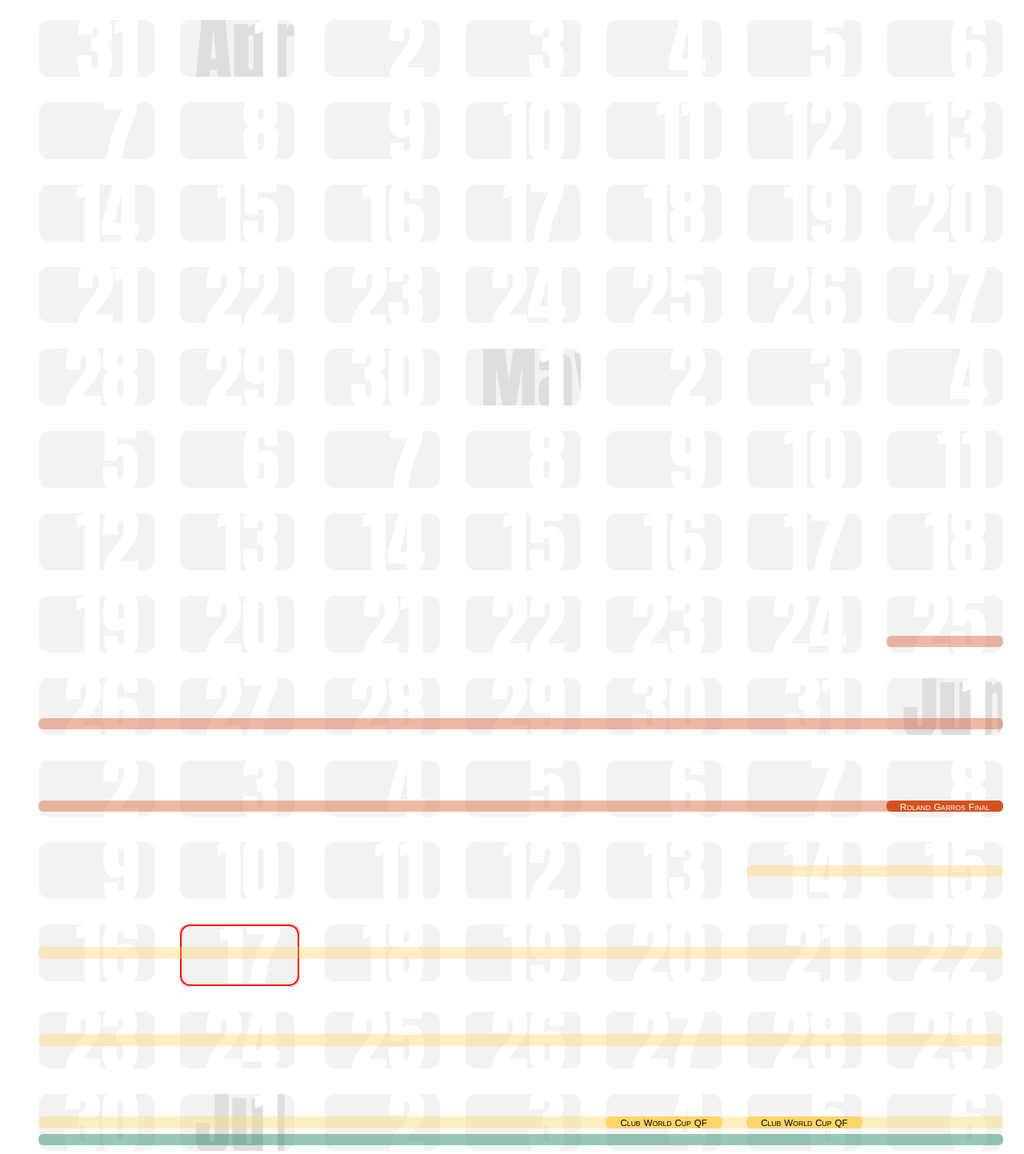
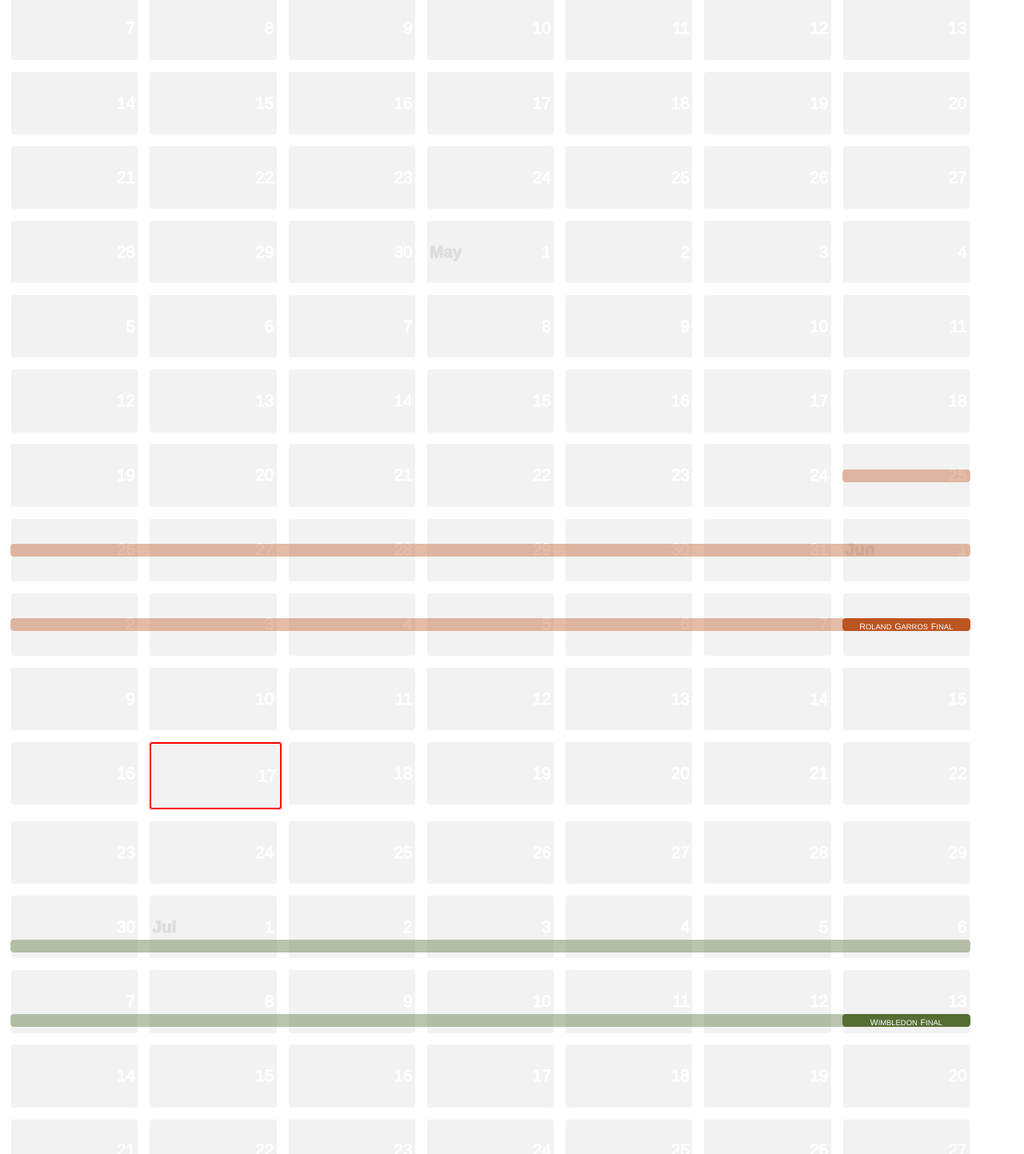
Before and after one commit to taninounet/calendar, a plain HTML site: page index.html in a window 1280 px wide. Shown: the part 1321-2764 px from the top of the page at 80% size. Drawn offline with Linux system fonts and the light colour scheme; a web font is replaced by a local one.

Commit message:
Update index.html

```diff
--- a/index.html
+++ b/index.html
@@ -7,52 +7,69 @@
   <style>
     @import url('https://fonts.googleapis.com/css2?family=Sharp+Sans+Bold&display=swap');
 
+    :root {
+      /* gap & cell dimensions so that cell : gap = 37 : 3 */
+      --gap: calc((300vw - 240px) / 277);
+      --cell: calc(var(--gap) * 37 / 3);
+      /* border-radius so that cell : radius = 37 : 1 */
+      --radius: calc(var(--cell) / 37);
+      /* will be updated at runtime to a linear function of window width */
+      --eventFont: 0.8em;
+    }
+
     body {
-      font-family: Impact, Haettenschweiler, 'Arial Narrow Bold', sans-serif;
+      font-family: Sharp\ Sans\ Bold, Futura, Helvetica, sans-serif;
       background: white;
-      padding: 0 40px;
+      padding: 0;
+      margin: 0;
+    }
+
+    .calendar {
+      display: grid;
+      grid-template-columns: repeat(7, var(--cell));
+      gap: var(--gap);
+      padding: var(--gap);
       position: relative;
     }
-    .calendar {
-      display: grid;
-      grid-template-columns: repeat(7, 1fr);
-      gap: 30px;
+
+    .day {
       position: relative;
-    }
-    .day {
+      border-radius: var(--radius);
+      background-color: #f2f2f2;
       outline: 1px solid white;
       outline-offset: -1px;
-      position: relative;
-      border-radius: 14px;
-      background-color: #f2f2f2;
+      overflow: hidden;
+
+      /* fixed aspect ratio */
+      width: var(--cell);
+      height: calc(var(--cell) / 2);
+
       display: flex;
+      justify-content: space-between;
       align-items: stretch;
-      overflow: hidden;
-      justify-content: space-between;
-      width: calc((100vw - (6 * 30px) - 80px) / 7);
-      height: calc(((100vw - (6 * 30px) - 80px) / 7) / 2);
     }
+
     .date-number, .month-label {
       width: 50%;
-      height: 100%;
       display: flex;
       align-items: center;
       line-height: 1;
-      font-size: calc(((100vw - (6 * 30px) - 80px) / 7) / 2 * 1.3);
+      font-size: calc(var(--cell) * 0.13);
       -webkit-text-stroke: 1px white;
     }
     .date-number {
       justify-content: flex-end;
       color: white;
-      padding-right: 20px;
+      padding-right: 0.2em;
     }
     .month-label {
       justify-content: flex-start;
       color: #dddddd;
       font-weight: bold;
-      padding-left: 20px;
+      padding-left: 0.2em;
       -webkit-text-stroke-color: #dddddd;
     }
+
     .today {
       border: 3px solid red;
       z-index: 4;
@@ -61,32 +78,34 @@
     /* Event styling */
     .event-bar, .event-final {
       position: absolute;
-      border-radius: 6px;
+      border-radius: var(--radius);
       display: flex;
       align-items: baseline;
       justify-content: center;
-      font-family: 'Sharp Sans Bold', Futura, Helvetica, sans-serif;
+      font-family: Sharp\ Sans\ Bold, Futura, Helvetica, sans-serif;
       text-transform: uppercase;
       pointer-events: none;
+      line-height: 1;
       z-index: 5;
-      line-height: 1;
     }
-    .event-bar { }
+    .event-bar {
+      /* translucent fill */
+    }
     .event-final {
-      font-weight: normal;
-      font-size: 0.9em;
-      /* color will be set per-event via JS */
+      /* dynamic font-size */
+      font-size: var(--eventFont);
+      color: currentColor; /* set via JS */
     }
     .event-final span {
       display: inline-block;
       vertical-align: baseline;
-      transform: translateY(0%);
+      transform: translateY(30%);
     }
     .big-letter {
       font-size: 0.8em;
     }
     .small-letter {
-      font-size: 0.6em;
+      font-size: 0.7em;
     }
   </style>
 </head>
@@ -94,19 +113,26 @@
   <div class="calendar" id="calendar"></div>
 
   <script>
+    // recalc --eventFont to be a linear function of window.innerWidth
+    function updateEventFont() {
+      const w = window.innerWidth;
+      // example: f(600px)=0.5em, f(1200px)=0.8em  => f(w)=0.0005*w + 0.2
+      const fontSize = 0.0005 * w + 0.2;
+      document.documentElement.style.setProperty('--eventFont', fontSize + 'em');
+    }
+    window.addEventListener('resize', updateEventFont);
+    window.addEventListener('DOMContentLoaded', updateEventFont);
+
+    // calendar setup (unchanged except for color/textColor properties)
     const calendar  = document.getElementById('calendar');
     const startDate = new Date('2024-12-30');
     const endDate   = new Date('2026-12-31');
     const today     = new Date();
 
-    function isSameDay(d1, d2) {
-      return d1.toDateString() === d2.toDateString();
-    }
+    function isSameDay(d1, d2) { return d1.toDateString() === d2.toDateString(); }
+    const dayRefs = [];
+    let monthTracker = -1, todayIndex = null;
 
-    // Build calendar grid
-    let monthTracker = -1;
-    const dayRefs = [];
-    let todayIndex = null;
     for (let d = new Date(startDate); d <= endDate; d.setDate(d.getDate() + 1)) {
       const date = new Date(d);
       const dayDiv = document.createElement('div');
@@ -122,14 +148,14 @@
         dayDiv.appendChild(lbl);
         monthTracker = date.getMonth();
       } else {
-        const placeholder = document.createElement('div');
-        placeholder.className = 'month-label';
-        dayDiv.appendChild(placeholder);
+        const ph = document.createElement('div');
+        ph.className = 'month-label';
+        dayDiv.appendChild(ph);
       }
-      const dateNum = document.createElement('div');
-      dateNum.className = 'date-number';
-      dateNum.textContent = date.getDate();
-      dayDiv.appendChild(dateNum);
+      const dn = document.createElement('div');
+      dn.className = 'date-number';
+      dn.textContent = date.getDate();
+      dayDiv.appendChild(dn);
 
       calendar.appendChild(dayDiv);
       dayRefs.push({ el: dayDiv, date: new Date(date) });
@@ -143,23 +169,15 @@
       return dayRefs.findIndex(o => o.date.toDateString() === dt.toDateString());
     }
 
-    // Events with custom background & text colors
     const events = [
-      { name: "Wimbledon Final",         color: "#007649", textColor: "#FFFFFF", start: new Date("2025-06-30"), end: new Date("2025-07-13"), lane: "bottom" },
-      { name: "Roland Garros Final",     color: "#d35220", textColor: "#FFFFFF", start: new Date("2025-05-25"), end: new Date("2025-06-08"), lane: "bottom" },
-      { name: "Australian Open Final",   color: "#1c91d0", textColor: "#FFFFFF", start: new Date("2025-01-20"), end: new Date("2025-02-02"), lane: "bottom" },
-      { name: "US Open Final",           color: "#02288d", textColor: "#FFFFFF", start: new Date("2025-08-25"), end: new Date("2025-09-07"), lane: "bottom" },
-      { name: "Australian Open Final",   color: "#1c91d0", textColor: "#FFFFFF", start: new Date("2026-01-19"), end: new Date("2026-02-01"), lane: "bottom" },
-      { name: "Roland Garros Final",     color: "#d35220", textColor: "#FFFFFF", start: new Date("2026-05-24"), end: new Date("2026-06-07"), lane: "bottom" },
-      { name: "Wimbledon Final",         color: "#007649", textColor: "#FFFFFF", start: new Date("2026-06-29"), end: new Date("2026-07-12"), lane: "bottom" },
-      { name: "US Open Final",           color: "#02288d", textColor: "#FFFFFF", start: new Date("2026-08-31"), end: new Date("2026-09-13"), lane: "bottom" },
-      { name: "Super Cup Final",         color: "#132257", textColor: "#FFFFFF", start: new Date("2025-08-13"), end: new Date("2025-08-13"), lane: "top"    },
-      { name: "Club World Cup Final",    color: "#fed56a", textColor: "#000000", start: new Date("2025-06-14"), end: new Date("2025-07-13"), lane: "middle" },
-      { name: "Club World Cup SF",       color: "#fed56a", textColor: "#000000", start: new Date("2025-07-09"), end: new Date("2025-07-09"), lane: "middle" },
-      { name: "Club World Cup SF",       color: "#fed56a", textColor: "#000000", start: new Date("2025-07-08"), end: new Date("2025-07-08"), lane: "middle" },
-      { name: "Club World Cup QF",       color: "#fed56a", textColor: "#000000", start: new Date("2025-07-05"), end: new Date("2025-07-05"), lane: "middle" },
-      { name: "Club World Cup QF",       color: "#fed56a", textColor: "#000000", start: new Date("2025-07-04"), end: new Date("2025-07-04"), lane: "middle" }
-
+      { name:"Wimbledon Final",     color:"#536D33", textColor:"#FFFFFF", start:new Date("2025-06-30"), end:new Date("2025-07-13"), lane:"bottom" },
+      { name:"Roland Garros Final", color:"#BB5522", textColor:"#FFFFFF", start:new Date("2025-05-25"), end:new Date("2025-06-08"), lane:"middle" },
+      { name:"Australian Open Final",color:"#1991D0", textColor:"#FFFFFF", start:new Date("2025-01-20"), end:new Date("2025-02-02"), lane:"top" },
+      { name:"US Open Final",       color:"#B2C8FF", textColor:"#FFFFFF", start:new Date("2025-08-25"), end:new Date("2025-09-07"), lane:"top" },
+      { name:"Australian Open Final",color:"#1991D0", textColor:"#FFFFFF", start:new Date("2026-01-19"), end:new Date("2026-02-01"), lane:"middle" },
+      { name:"Roland Garros Final", color:"#BB5522", textColor:"#FFFFFF", start:new Date("2026-05-24"), end:new Date("2026-06-07"), lane:"bottom" },
+      { name:"Wimbledon Final",     color:"#536D33", textColor:"#FFFFFF", start:new Date("2026-06-29"), end:new Date("2026-07-12"), lane:"top" },
+      { name:"US Open Final",       color:"#B2C8FF", textColor:"#FFFFFF", start:new Date("2026-08-31"), end:new Date("2026-09-13"), lane:"middle" }
     ];
 
     function renderEvents() {
@@ -167,50 +185,45 @@
       const cell0 = dayRefs[0].el.getBoundingClientRect();
       const cellH = cell0.height;
       const laneH = cellH * 0.2;
-      const laneY = [0.1, 0.4, 0.7].map(f => f * cellH);
-      const lanes = { top: 0, middle: 1, bottom: 2 };
+      const laneY = [0.1,0.4,0.7].map(f=>f*cellH);
+      const lanes= { top:0,middle:1,bottom:2 };
 
       events.forEach(evt => {
-        const si = findIndexByDate(evt.start);
-        const ei = findIndexByDate(evt.end);
-        if (si < 0 || ei < 0) return;
+        const si = findIndexByDate(evt.start), ei = findIndexByDate(evt.end);
+        if (si<0||ei<0) return;
+        const sw = Math.floor(si/7), ew = Math.floor(ei/7);
+        for (let w=sw; w<=ew; w++){
+          const s = (w===sw?si:w*7);
+          const e = (w===ew?ei:w*7+6);
+          const sEl=dayRefs[s].el.getBoundingClientRect();
+          const eEl=dayRefs[e].el.getBoundingClientRect();
+          const y  = laneY[ lanes[evt.lane] ];
 
-        const startWeek = Math.floor(si/7), endWeek = Math.floor(ei/7);
-
-        for (let w = startWeek; w <= endWeek; w++) {
-          const segStart = (w === startWeek ? si : w*7);
-          const segEnd   = (w === endWeek   ? ei : w*7 + 6);
-          const sEl = dayRefs[segStart].el.getBoundingClientRect();
-          const eEl = dayRefs[segEnd  ].el.getBoundingClientRect();
-          const y   = laneY[ lanes[evt.lane] ];
-
-          // translucent background bar
           const bar = document.createElement('div');
-          bar.className = 'event-bar';
-          bar.style.left   = `${sEl.left - cw.left}px`;
-          bar.style.top    = `${sEl.top  - cw.top  + y}px`;
-          bar.style.width  = `${eEl.right - sEl.left}px`;
-          bar.style.height = `${laneH}px`;
-          bar.style.backgroundColor = hexToRgba(evt.color, 0.4);
+          bar.className='event-bar';
+          bar.style.left   =`${sEl.left - cw.left}px`;
+          bar.style.top    =`${sEl.top  - cw.top  + y}px`;
+          bar.style.width  =`${eEl.right - sEl.left}px`;
+          bar.style.height =`${laneH}px`;
+          bar.style.backgroundColor = hexToRgba(evt.color,0.4);
           calendar.appendChild(bar);
 
-          // final-day label
-          if (w === endWeek) {
+          if (w===ew){
             const fin = document.createElement('div');
-            fin.className = 'event-final';
-            fin.style.left   = `${eEl.left - cw.left}px`;
-            fin.style.top    = `${eEl.top  - cw.top  + y}px`;
-            fin.style.width  = `${cell0.width}px`;
-            fin.style.height = `${laneH}px`;
+            fin.className='event-final';
+            fin.style.left   =`${eEl.left - cw.left}px`;
+            fin.style.top    =`${eEl.top  - cw.top  + y}px`;
+            fin.style.width  =`${cell0.width}px`;
+            fin.style.height =`${laneH}px`;
             fin.style.backgroundColor = evt.color;
             fin.style.color = evt.textColor;
 
             let html = '';
-            for (let ch of evt.name) {
-              if (/\s/.test(ch))          html += '&nbsp;';
-              else if (/[A-Z]/.test(ch))  html += `<span class="big-letter">${ch}</span>`;
-              else if (/[a-z]/.test(ch))  html += `<span class="small-letter">${ch.toUpperCase()}</span>`;
-              else                         html += `<span class="big-letter">${ch.toUpperCase()}</span>`;
+            for (let ch of evt.name){
+              if (/\s/.test(ch)) html += '&nbsp;';
+              else if (/[A-Z]/.test(ch)) html += `<span class="big-letter">${ch}</span>`;
+              else if (/[a-z]/.test(ch)) html += `<span class="small-letter">${ch.toUpperCase()}</span>`;
+              else html += `<span class="big-letter">${ch.toUpperCase()}</span>`;
             }
             fin.innerHTML = html;
             calendar.appendChild(fin);
@@ -219,18 +232,7 @@
       });
     }
 
-    window.onload = () => {
-      setTimeout(() => {
-        if (todayIndex !== null) {
-          const te = dayRefs[todayIndex].el.getBoundingClientRect();
-          window.scrollTo({
-            top: te.top + window.scrollY - window.innerHeight / 2,
-            behavior: 'smooth'
-          });
-        }
-      }, 100);
-      renderEvents();
-    };
+    window.addEventListener('DOMContentLoaded', renderEvents);
   </script>
 </body>
 </html>
```
